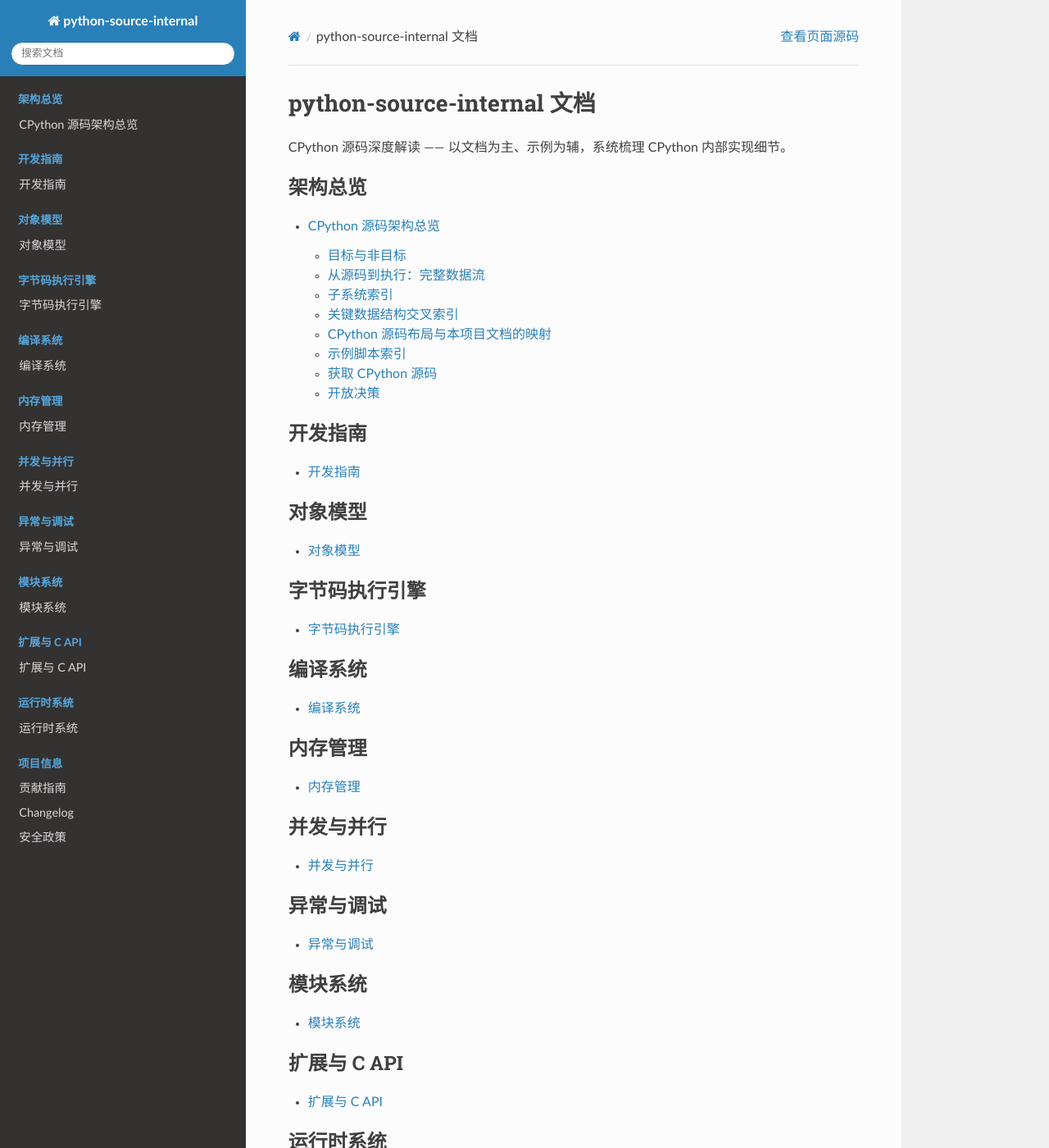
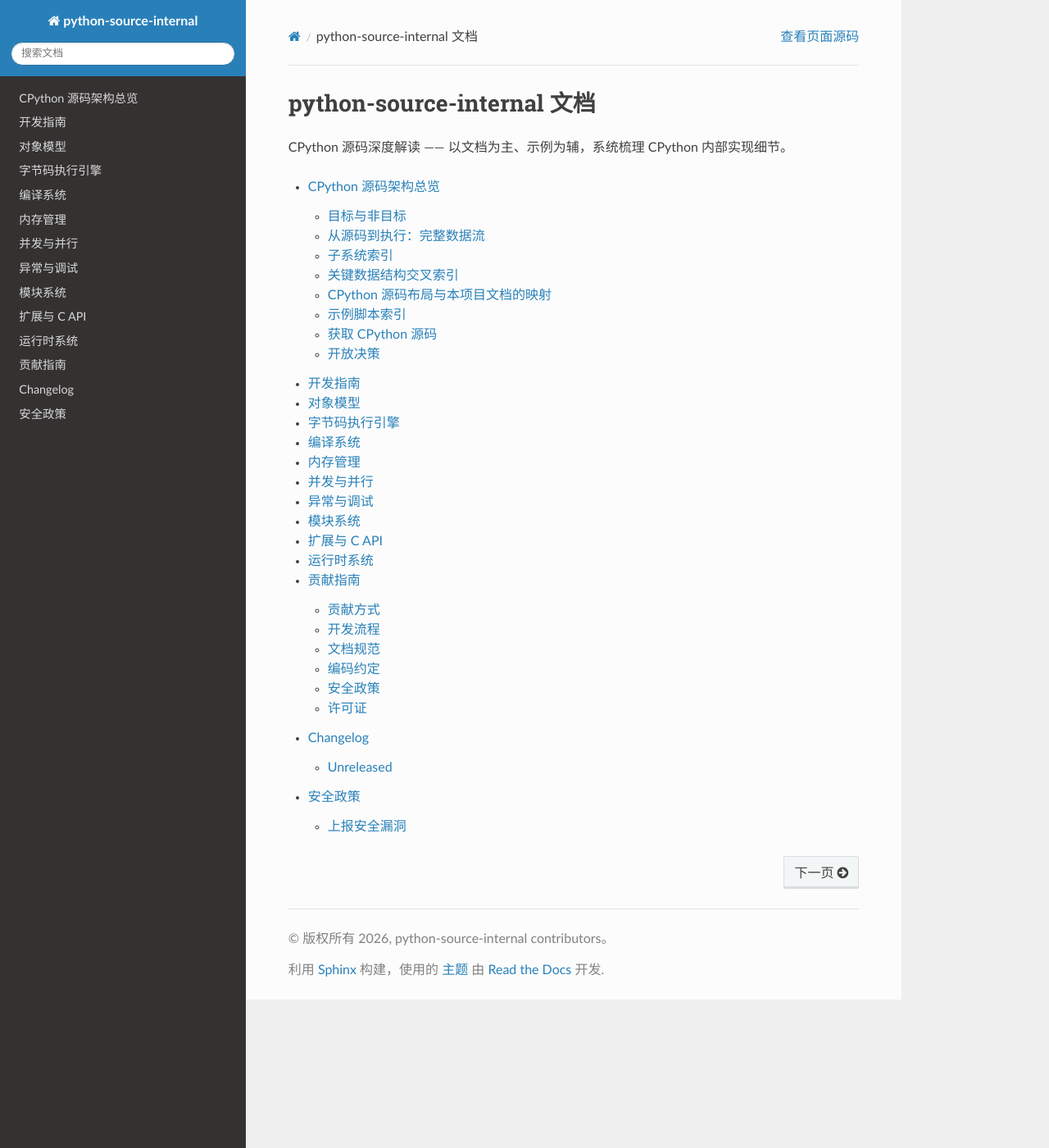
Before and after one commit to noisystreet/python_source_internal, a Sphinx documentation site: the page built from docs/index.rst, in a window 1280 px wide and 1400 px high. Shown: the whole window at 82% size. Built offline with Sphinx 7.4.7 and the Read the Docs theme 3.1.0, drawn with Linux system fonts in a browser that asks for light colours.

Commit message:
fix: 移除 toctree :caption: — 侧边栏每个子系统只显示一次可点击链接

```diff
--- a/docs/index.rst
+++ b/docs/index.rst
@@ -5,74 +5,18 @@
 
 .. toctree::
    :maxdepth: 2
-   :caption: 架构总览
 
    ARCHITECTURE
-
-.. toctree::
-   :maxdepth: 2
-   :caption: 开发指南
-
    guide/index
-
-.. toctree::
-   :maxdepth: 1
-   :caption: 对象模型
-
    objects/index
-
-.. toctree::
-   :maxdepth: 1
-   :caption: 字节码执行引擎
-
    ceval/index
-
-.. toctree::
-   :maxdepth: 1
-   :caption: 编译系统
-
    compiler/index
-
-.. toctree::
-   :maxdepth: 1
-   :caption: 内存管理
-
    gc/index
-
-.. toctree::
-   :maxdepth: 1
-   :caption: 并发与并行
-
    concurrency/index
-
-.. toctree::
-   :maxdepth: 1
-   :caption: 异常与调试
-
    exceptions/index
-
-.. toctree::
-   :maxdepth: 1
-   :caption: 模块系统
-
    modules/index
-
-.. toctree::
-   :maxdepth: 1
-   :caption: 扩展与 C API
-
    extensions/index
-
-.. toctree::
-   :maxdepth: 1
-   :caption: 运行时系统
-
    runtime/index
-
-.. toctree::
-   :maxdepth: 1
-   :caption: 项目信息
-
    CONTRIBUTING
    CHANGELOG
    SECURITY
```
